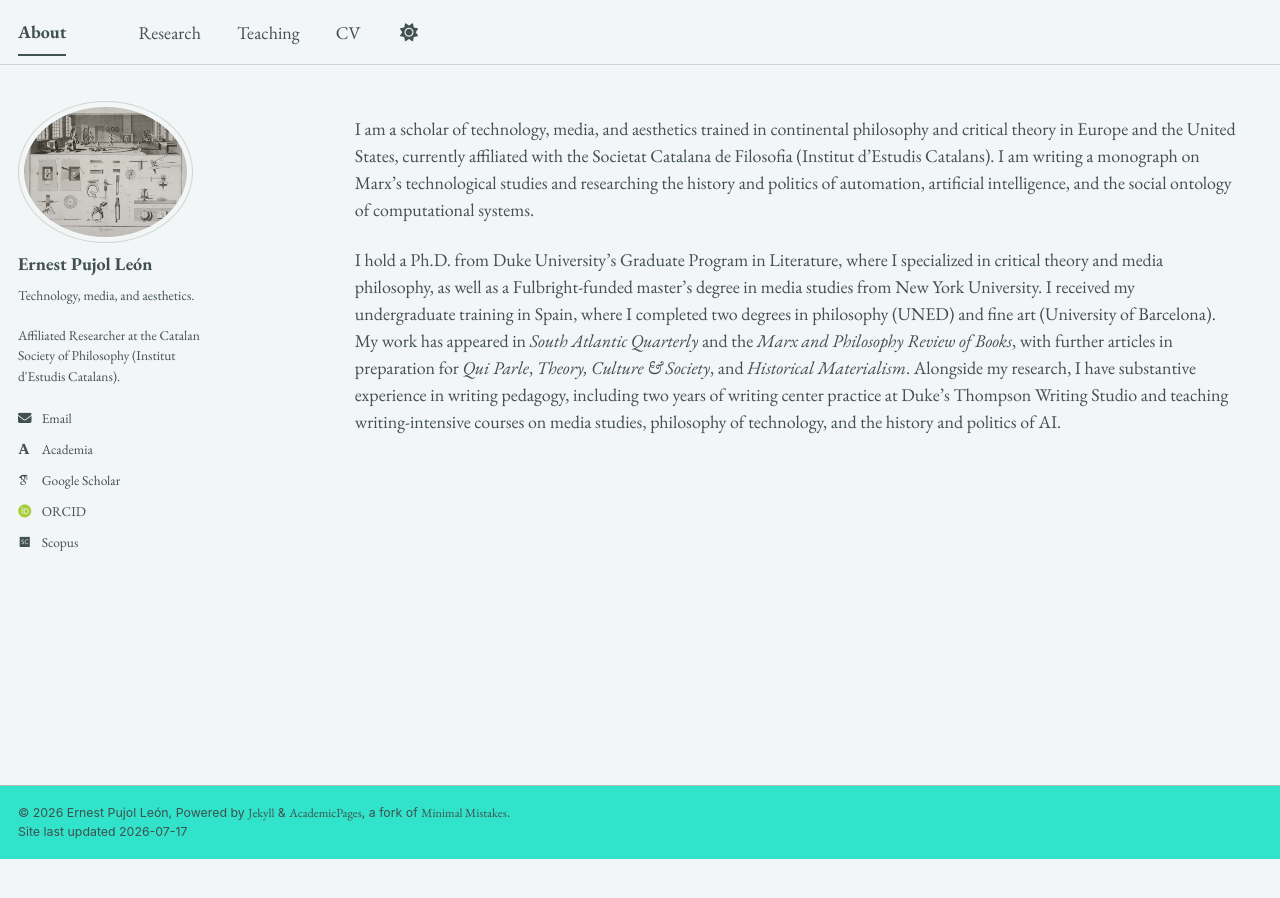
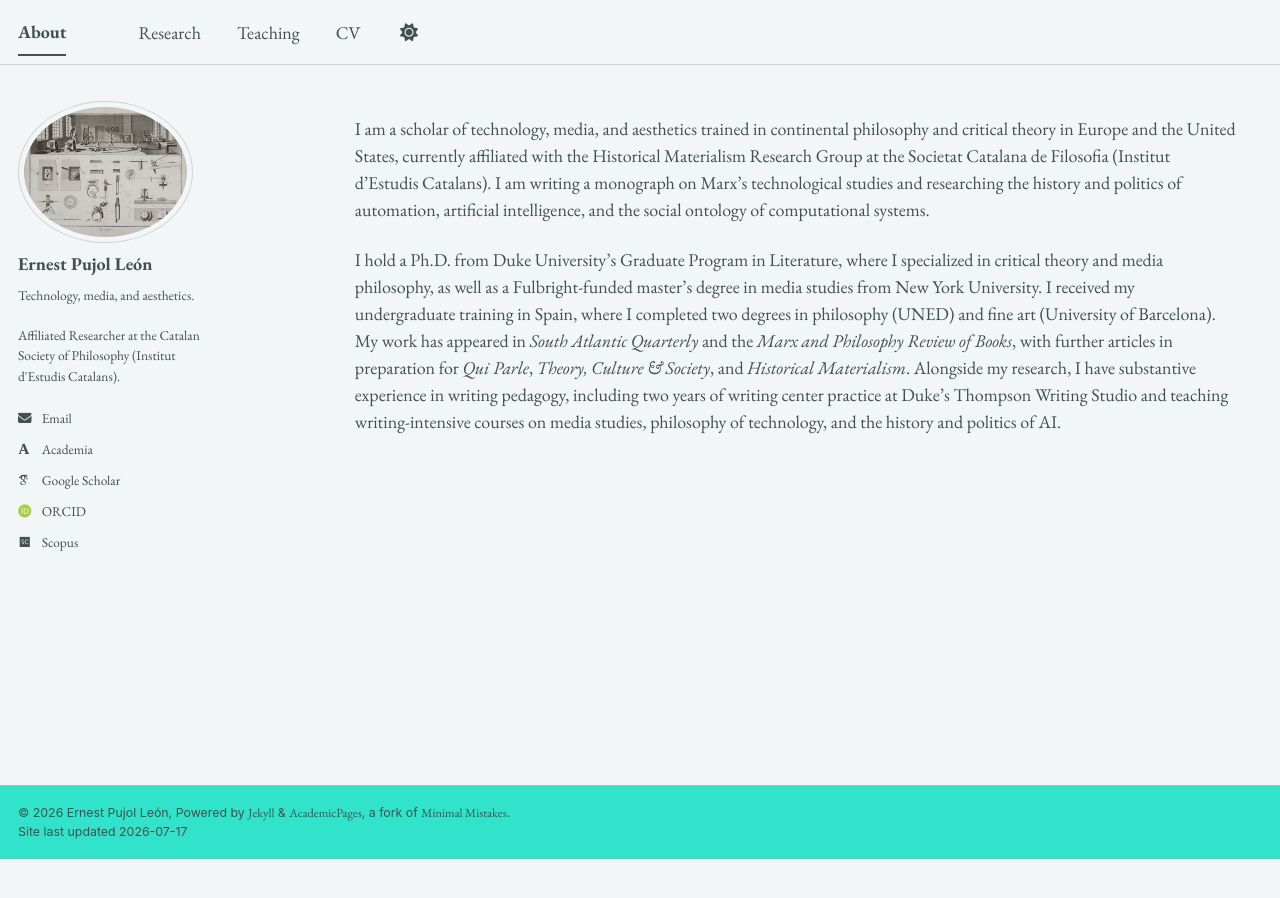
Before and after one commit to epujol90/epujol90.github.io, a Jekyll site: the page built from _pages/about.md, in a window 1280 px wide. Built offline with Jekyll 4.4.1, drawn with Linux system fonts in a browser that asks for light colours; some web fonts are replaced; a script bundle is joined from its source files by our own code; library files that are not in the unit come from our copies.

Commit message:
Update about.md

```diff
--- a/_pages/about.md
+++ b/_pages/about.md
@@ -6,6 +6,6 @@ redirect_from:
   - /about/
   - /about.html
 ---
-I am a scholar of technology, media, and aesthetics trained in continental philosophy and critical theory in Europe and the United States, currently affiliated with the Societat Catalana de Filosofia (Institut d’Estudis Catalans). I am writing a monograph on Marx's technological studies and researching the history and politics of automation, artificial intelligence, and the social ontology of computational systems.
+I am a scholar of technology, media, and aesthetics trained in continental philosophy and critical theory in Europe and the United States, currently affiliated with the Historical Materialism Research Group at the Societat Catalana de Filosofia (Institut d’Estudis Catalans). I am writing a monograph on Marx's technological studies and researching the history and politics of automation, artificial intelligence, and the social ontology of computational systems.
 
 I hold a Ph.D. from Duke University’s Graduate Program in Literature, where I specialized in critical theory and media philosophy, as well as a Fulbright-funded master’s degree in media studies from New York University. I received my undergraduate training in Spain, where I completed two degrees in philosophy (UNED) and fine art (University of Barcelona). My work has appeared in _South Atlantic Quarterly_ and the _Marx and Philosophy Review of Books_, with further articles in preparation for _Qui Parle_, _Theory, Culture & Society_, and _Historical Materialism_. Alongside my research, I have substantive experience in writing pedagogy, including two years of writing center practice at Duke’s Thompson Writing Studio and teaching writing-intensive courses on media studies, philosophy of technology, and the history and politics of AI.
```
